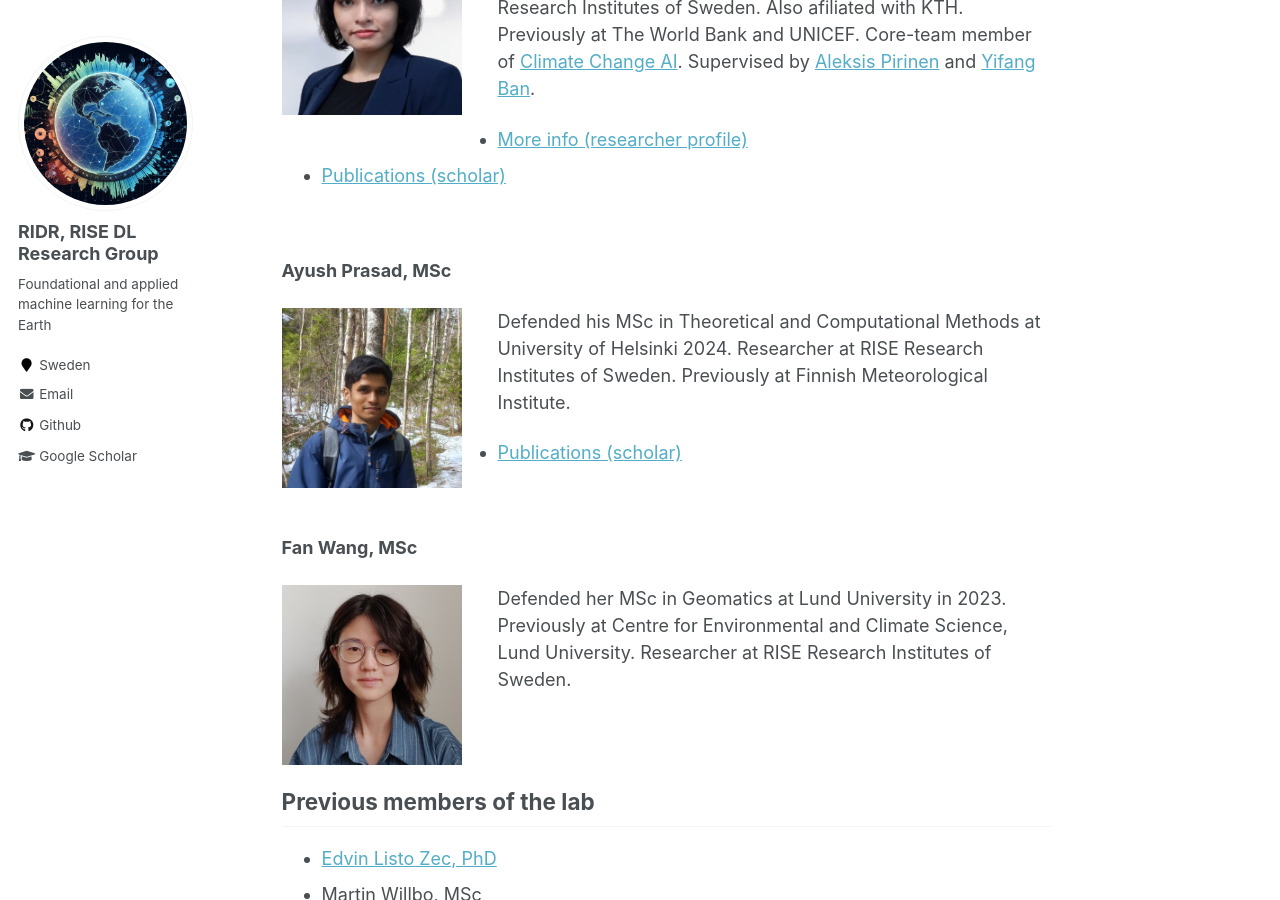
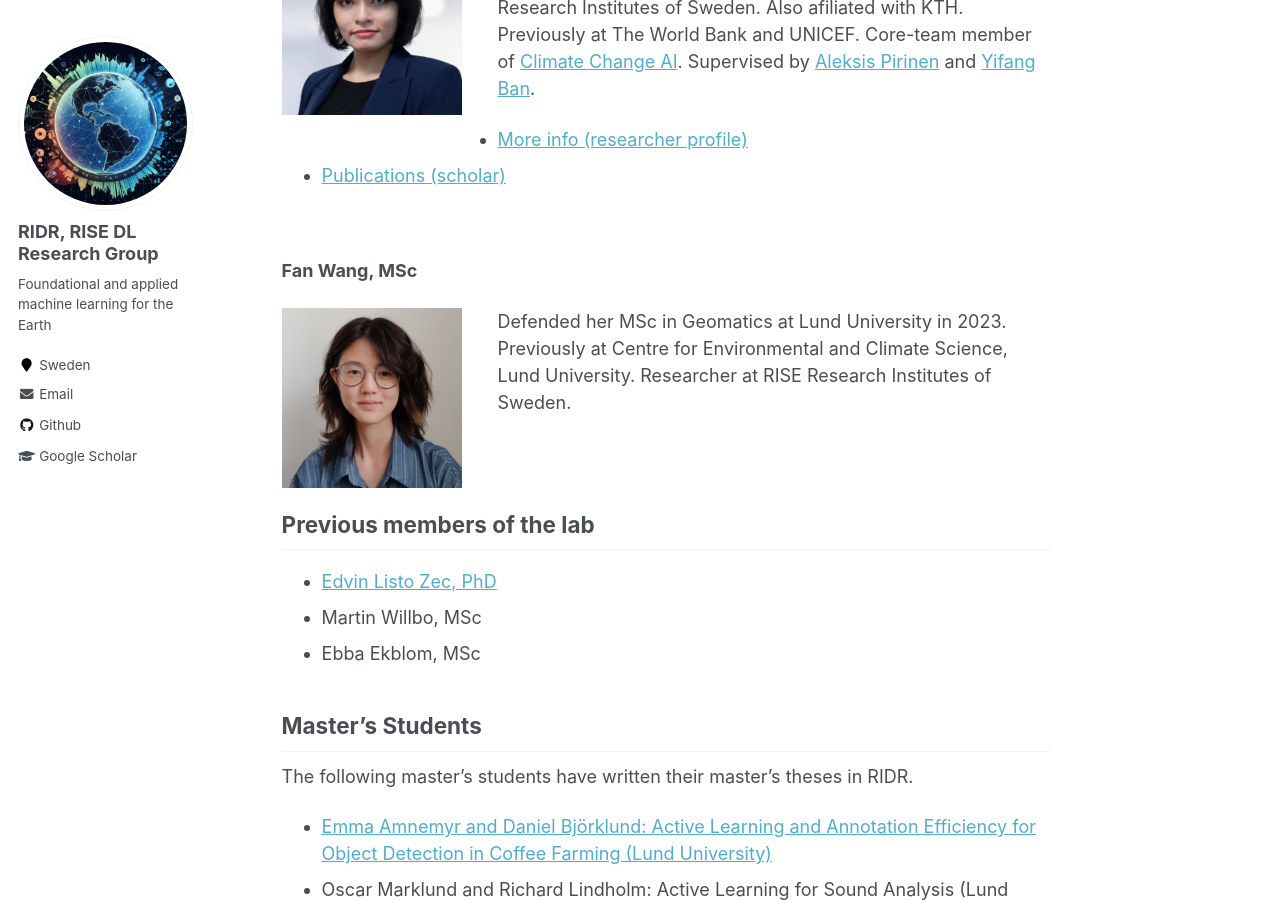
Before and after one commit to ridr-se/ridr-se.github.io, a Jekyll site: the page built from _pages/people.md, in a window 1280 px wide and 900 px high, scrolled down 1890 px. Built offline with Jekyll 4.4.1, drawn with Linux system fonts in a browser that asks for light colours.

Commit message:
Update people.md

```diff
--- a/_pages/people.md
+++ b/_pages/people.md
@@ -84,18 +84,6 @@ Supervised by [Aleksis Pirinen](https://aleksispi.github.io/) and [Yifang Ban](h
 
 <br break="all" />
 
-**Ayush Prasad, MSc**
-
-<img style="float: left; width: 10em; margin-right: 2em; margin-bottom: 1em;" src="/images/people/prasad.jpg" />
-
-Defended his MSc in Theoretical and Computational Methods at University of Helsinki 2024.
-Researcher at RISE Research Institutes of Sweden.
-Previously at Finnish Meteorological Institute.
-
-* [Publications (scholar)](https://scholar.google.se/citations?hl=sv&user=5rZmFXsAAAAJ)
-
-<br break="all" />
-
 **Fan Wang, MSc**
 
 <img style="float: left; width: 10em; margin-right: 2em; margin-bottom: 1em;" src="/images/people/wang.jpg" />
```
